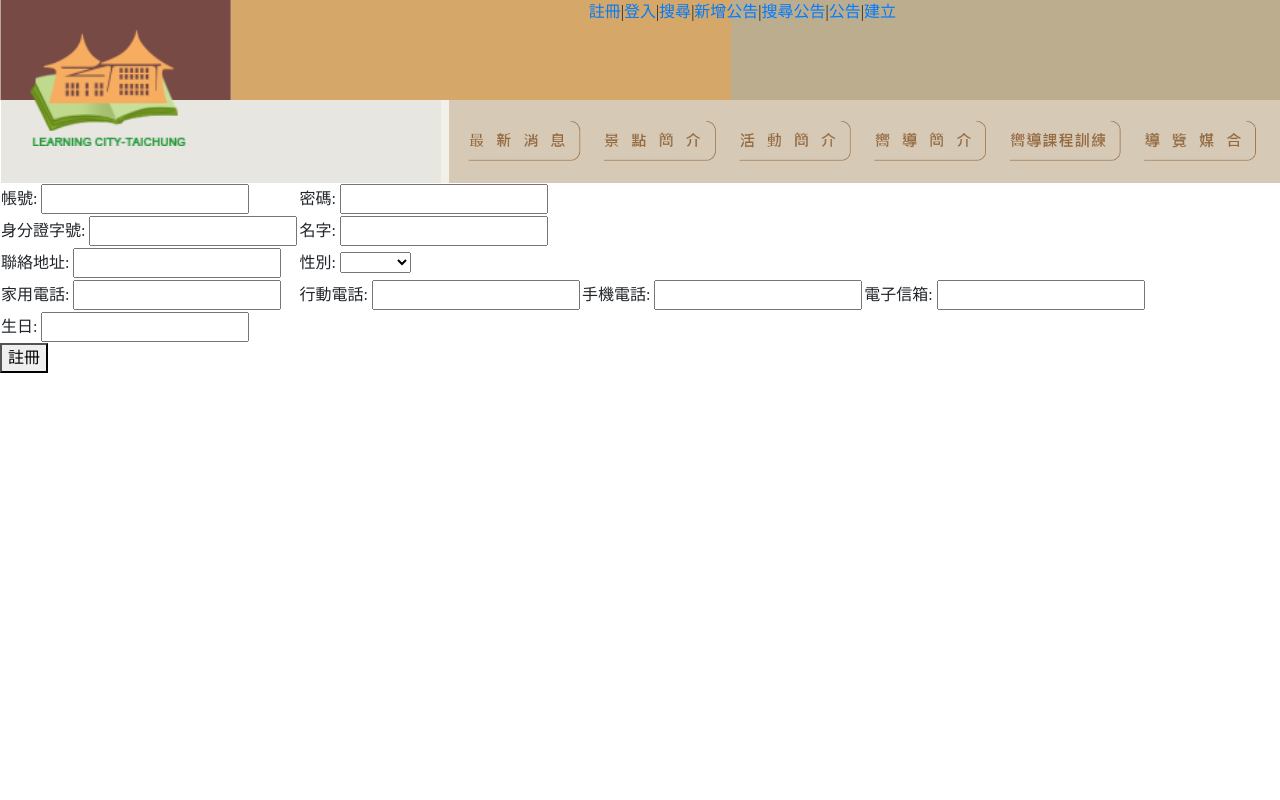
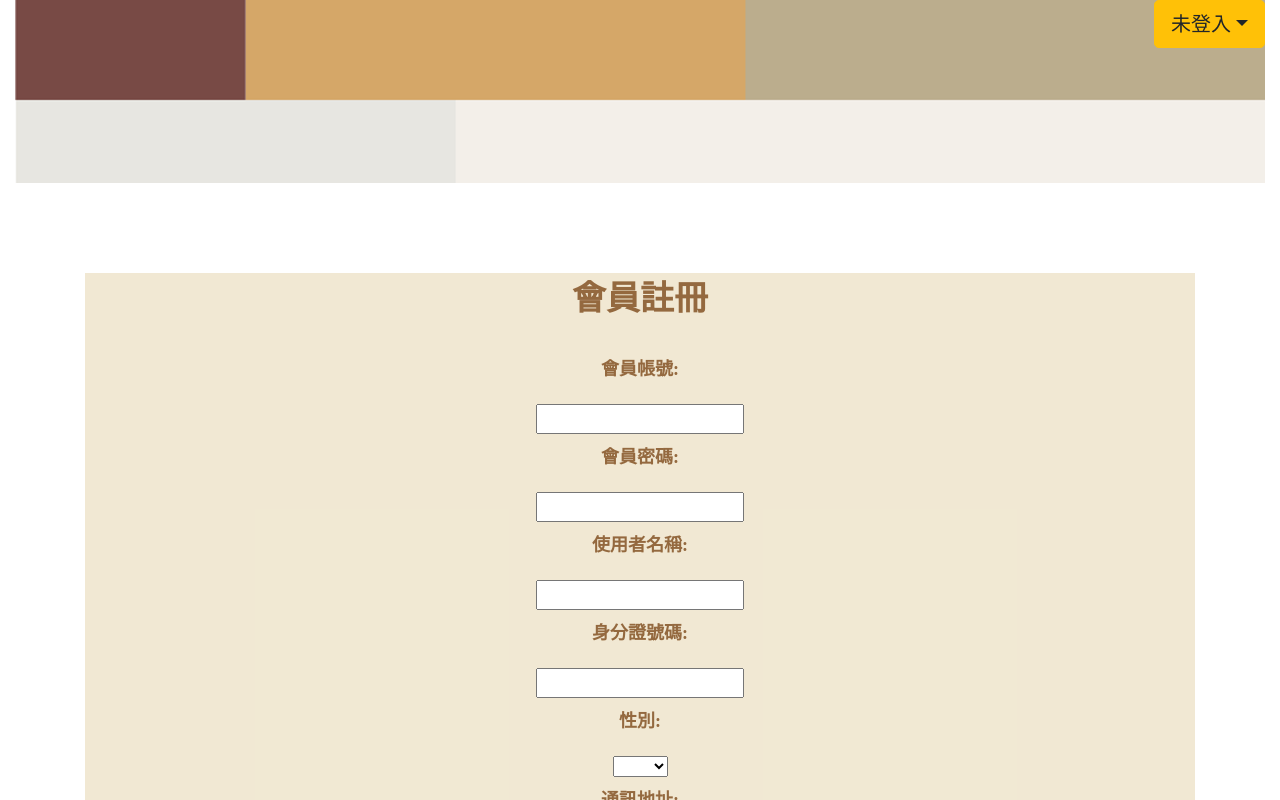
Before and after one commit to Gyzhung/OldCityFront, a Vue app: page /register in a window 1280 px wide. Shown: the top 800 px of the page. Built offline with nearby package versions, Linux system fonts and the light colour scheme; what mavon-editor, vue-quill-editor would draw is missing.

Commit message:
update by jbjouo

```diff
--- a/src/components/header.vue
+++ b/src/components/header.vue
@@ -1,77 +1,49 @@
 <style scoped>
-.right {
-  position: absolute;
-  right: 30%;
-  padding-top: 1%;
+.header {
+  background-image: url(../assets/headerBg.png);
+  background-color: #FFFFFF;
+  height: 273px;
+  width: 100%;
+  background-size: 100vw auto;
+  background-repeat: no-repeat;
 }
-.header {
-  background: url("../image/headerBg.png");
-  width: 100%;
-  height: 183px;
-}
-#logo {
-  margin-top: 30px;
-  margin-left: 30px;
-}
-.routelink {
-  position: absolute;
-  right: 0%;
-  top: 100px;
-  height: 83px;
-  border: 0px;
-  background-color: #d6cab7;
-}
-.btn {
-  height: 83px;
-  padding: 0px;
-  background: none;
-  border: 0px;
-  outline: none;
-}
-.btn:hover {
-  background-color: #94693f; /* Green */
-}
-.btn:before {
-  background-color: rgba(182, 102, 12, 0.87);
-}
-.el-dropdown {
-  position: absolute;
-  right: 0;
-
-}
-.el-dropdown-link {
-  cursor: pointer;
-  color: Black;
-  font-size:24pt;
-}
-.el-icon-arrow-down {
-  font-size: 20px;
+.route_link a:hover, a:visited, a:link, a:active{
+  text-decoration: none;
+  color: #000000;
 }
 </style>
 <template>
+  <div>
+    <div class="col-lg-12 col-xs-12">
       <div class="header">
-    <table class="right" border="0">
-      <tr>
-        <router-link to="/register" v-if="!islogin">註冊</router-link>
-        <span v-if="!islogin">|</span>
-        <router-link to="/login" v-if="!islogin">登入</router-link>
-        <span v-if="!islogin">|</span>
-        <router-link to="/searchCourse">搜尋</router-link>
-        <span>|</span>
-        <router-link to="/addAnnounce">新增公告</router-link>
-        <span>|</span>
-        <router-link to="/searchAnnounce">搜尋公告</router-link>
-        <span>|</span>
-        <router-link to="/announce">公告</router-link>
-        <span>|</span>
-        <router-link to="/createCourse">建立</router-link>
-      </tr>
-    </table>
-    <router-link to="/">
+        <div class="dropdown" align="right">
+          <button class="btn btn-warning dropdown-toggle btn-lg" type="button" id="dropdownMenu2" data-toggle="dropdown" aria-haspopup="true" aria-expanded="false">
+            <span v-if="islogin">{{user.name}} 您好!</span>
+            <span v-else>未登入</span>
+          </button>
+          <div class="dropdown-menu" v-if="islogin" aria-labelledby="dropdownMenu2">
+            <router-link to="/searchCourse" class="dropdown-item route_link">搜尋</router-link>
+            <router-link to="/addAnnounce" class="dropdown-item route_link">新增公告</router-link>
+            <router-link to="/searchAnnounce" class="dropdown-item route_link">搜尋公告</router-link>
+            <router-link to="/Announce" class="dropdown-item route_link">公告</router-link>
+            <router-link to="/createCourse" class="dropdown-item route_link">建立</router-link>
+            <router-link to="/addAnnounce" class="dropdown-item route_link">修改個人資訊</router-link>
+            <router-link to="/addAnnounce" class="dropdown-item route_link">會員專區</router-link>
+            <div @click="logout"  class="dropdown-item route_link" style="cursor: pointer;">登出</div>
+          </div>
+          <div class="dropdown-menu" v-else aria-labelledby="dropdownMenu2">
+            <router-link to="/login" class="dropdown-item route_link">登入</router-link>
+            <router-link to="/register" class="dropdown-item route_link">註冊</router-link>
+          </div>
+        </div>
+      </div>
+    </div>
+
+      <!-- <router-link to="/">
         <img id="logo" src="../image/LOGO.png" width="156px" height="116px">
-    </router-link>
+      </router-link> -->
 
-    <table class="routelink">
+      <!-- <table class="routelink">
         <tr>
           <router-link to="/news" tag="button" class="btn" id="btnnews">
             <img src="../image/最新消息.png" height="83px">
@@ -93,18 +65,7 @@
             <img src="../image/導覽媒合.png" height="83px">
           </button>
         </tr>
-    </table>
-    <el-dropdown v-if="islogin" :hide-on-click="false">
-      <span class="el-dropdown-link">
-        <!-- {{userName}} -->
-        <i class="el-icon-arrow-down el-icon--right"></i>
-      </span>
-      <el-dropdown-menu slot="dropdown">
-        <el-dropdown-item>個人資訊</el-dropdown-item>
-        <el-dropdown-item>活動管理</el-dropdown-item>
-        <el-dropdown-item ><router-link @click.native="logout" to="/" v-if="islogin">登出</router-link></el-dropdown-item>
-      </el-dropdown-menu>
-    </el-dropdown>
+      </table> -->
   </div>
 </template>
 <script>
--- a/src/components/home.vue
+++ b/src/components/home.vue
@@ -19,7 +19,7 @@
     <!-- <div class="contentroute">
 
     </div> -->
-    <!-- <v-footer></v-footer> -->
+    <Footer></Footer>
   </div>
 </template>
 
@@ -39,11 +39,12 @@ export default {
   mounted() {
     global_.login_token = global_.getCookie("login_token");
     const self = this;
-    if (global_.login_toke != null) {
+    if (global_.login_token != null) {
       axios.get(`http://163.17.145.142/api/getMyData`, {
         headers: { authorization: `Bearer ${global_.login_token}` }
       })
       .then(function(response) {
+
         if (response.status == 200) {
 
           self.user = response.data;
@@ -61,6 +62,7 @@ export default {
         console.log(error);
       });
     }
+
 
   },
   updated: function() {
--- a/src/components/login.vue
+++ b/src/components/login.vue
@@ -63,7 +63,7 @@
           </div>
         </div><!-- 8 -->
       </div>
-      <div style="clear:both;"></div><!--這是用來清除上方的浮動效果-->
+    <div style="clear:both;"></div><!--這是用來清除上方的浮動效果-->
   </div>
 </template>
 
--- a/src/components/register.vue
+++ b/src/components/register.vue
@@ -1,76 +1,111 @@
 
 <style scoped>
-textarea{
-  overflow-y: scroll;
-  width:600px ;
-}
+#profile{
+      float:right;
+      background-color: rgba(240, 231, 208, 0.938);
+      border:2px burlywood;
+
+
+
+
+    }
+    .profilebutton{
+      float:left;
+      background-color: rgb(255, 255, 255);
+
+      padding: bottom 85px;
+    }
+    label{
+      font-size: 34px;
+      color: #94693F;
+      font-weight:bold;
+      font-family: Microsoft JhengHei;
+
+    }
+    .profilebutton label{
+      padding-bottom:  55px;
+      margin-left: 50px;
+      margin-top: 50px;
+    }
+    .profilebutton img{
+      padding-bottom:  55px;
+    }
+    .search{
+      padding-right: 50px;
+      padding-top: 50px;
+      padding-bottom: 50px;
+    }
+    .newsText{
+      margin-top: 5px;
+      margin-left: 10px;
+      font-family: Microsoft JhengHei;
+      font-size: 15px;
+      border:3px burlywood;
+    }
+    p{
+      font-family: Microsoft JhengHei;
+      font-size: 18px;
+      color:#94693F;
+      font-weight:bold;
+
+
+    }
+
+    .profileDetail input{
+      margin-top: 5px;
+      margin-bottom: 10px;
+    }
+    .profileDetail select{
+      margin-top: 5px;
+      margin-bottom: 10px;
+    }
 </style>
 
 
 <template>
-  <table border="0" align="center">
-    <tr>
-      <td>
-        帳號:
-        <input type="text" :name="users.account" v-model="users.account" autocomplete="on">
-      </td>
-      <td>
-        密碼:
-        <input type="password" :password="users.password" v-model="users.password">
-      </td>
-    </tr>
-    <tr>
-      <td>
-        身分證字號:
-        <input type="text" :identity_num="users.identity_num" v-model="users.identity_num">
-      </td>
-      <td>
-        名字:
-        <input type="text" :name="users.name" v-model="users.name">
-      </td>
-    </tr>
-    <tr>
-      <td>
-        聯絡地址:
-        <input type="text" :address="users.address" v-model="users.address">
-      </td>
-      <td>
-        性別:
-        <select name="select_option" :gender="users.gender" v-model="users.gender">
-            <option :gender="users.gender" value="0">男</option>
-            <option :gender="users.gender" value="1">女</option>
-            <option :gender="users.gender" value="2">不顯示</option>
-          </select>
-      </td>
-    </tr>
-    <tr>
-      <td>
-        家用電話:
-        <input type="text" :tel="users.tel" v-model="users.tel">
-      </td>
-          <td>
-        行動電話:
-        <input type="text" :tel="users.cel" v-model="users.cel">
-      </td>
-      <td>
-        手機電話:
-        <input type="text" :tel="users.cel" v-model="users.cel">
-      </td>
-      <td>
-        電子信箱:
-        <input type="text" :email="users.email" v-model="users.email">
-      </td>
-    </tr>
-    <tr>
-      <td>
-        生日:
-        <input type="datetime" :birthday="users.birthday" v-model="users.birthday">
-      </td>
+  <div>
+    <div class="container">
+      <div id ="profile" class="col-lg-12 col-xs-12" align="center" >
+        <label >會員註冊</label>
+      <div class="profileDetail" >
+        <br>
+        <p>會員帳號:</p>
+        <input id="account" v-model="users.account"  type="text" >
+        <p>會員密碼:</p>
+        <input id="password" v-model="users.password" type="password">
+        <p>使用者名稱:</p>
+        <input id="name" v-model="users.name" type="text">
+        <p>身分證號碼:</p>
+        <input id="identity_num"  v-model="users.identity_num" type="text">
+        <p>性別:</p>
+        <select name="select_option" v-model="users.gender">
+          <option value="0">女</option>
+          <option value="1">男</option>
+          <option value="2">其他</option>
+        </select>
+        <p>通訊地址:</p>
+        <input id="address" v-model="users.address" type="text">
+        <p>家用電話:</p>
+        <input id="tel" v-model="users.tel" type="tel">
+        <p>行動電話:</p>
+        <input id="cel" v-model="users.cel" type="cel">
+        <p>Email:</p>
+        <input id="email" v-model="users.email" type="email">
+        <p>生日:</p>
+        <input id="birthday" v-model="users.birthday" type="date">
+        <br><br>
+        <button type="button" @click="register" class="btn btn-primary">確認註冊</button>
+
+        </div>
+      </div><!-- 8 -->
+    </div>
+    <div style="clear:both;"></div><!--這是用來清除上方的浮動效果-->
+
+
       <!-- <td>
         <p>簡單自介:</p>
         <textarea type="text" :status="users.selfIntroduction" v-model="users.selfIntroduction"></textarea>
       </td> -->
-    </tr>
     <!-- <tr>
       <td>
         <h2>有無以下志工經驗?</h2>
@@ -94,13 +129,12 @@ textarea{
         <br>
       </td>
     </tr> -->
-
-    <button @click="sendPost">註冊</button>
-  </table>
+  </div>
 </template>
 
 <script>
 import axios from "axios";
+import global_ from "@/components/Global/global";
 export default {
   name: "HelloWorld",
 
@@ -129,7 +163,8 @@ export default {
     };
   },
   methods: {
-    sendPost() {
+    register() {
+      const self = this;
       axios
         .post(`http://163.17.145.142/api/register`, {
           account: this.users.account,
@@ -147,10 +182,11 @@ export default {
         .then(function(response) {
           if ((status = 200)) {
             alert("成功註冊");
+            self.$router.push({ path: `/index` });
           }
         })
         .catch(function(error) {
-          console.log(error);
+          console.log(error.response);
         });
     }
   }
--- a/src/components/search.vue
+++ b/src/components/search.vue
@@ -29,10 +29,7 @@ td {
   <div>
     <table class="bar" border="0" align="center">
       <tr>
-
-          搜尋:
-          <input type="text" :keystr="keyword.keystr" v-model="keyword.keystr" autocomplete="on">
-
+        搜尋: <input type="text" v-model="keyword.keystr" autocomplete="on">
         <button @click="search">搜尋</button>
       </tr>
     </table>
@@ -40,20 +37,20 @@ td {
     <table class="search">
       <tr>
         <th>課程名稱</th>
-        <th>課程時長(小時)</th>
-        <th>課程人數上限(人)</th>
+        <!-- <th>課程時長(小時)</th>
+        <th>課程人數上限(人)</th> -->
         <th>課程簡介</th>
         <th>課程種類</th>
         <th>查看場次</th>
       </tr>
-      <tr  :key="item" v-for="item in getRes">
-        <td>{{ item.c_name }}</td>
-        <td>{{ item.duration}}</td>
-        <td>{{ item.maxNum}}</td>
-        <td>{{ item.introduce }}</td>
-        <td>{{ item.type }}</td>
+      <tr v-for="course in courses" :key="course.c_id">
+        <td>{{ course.c_name }}</td>
+        <!-- <td>{{ item.duration}}</td>
+        <td>{{ item.maxNum}}</td> -->
+        <td>{{ course.introduce }}</td>
+        <td>{{ course.type }}</td>
         <td>
-          <router-link :to="{name:'ShowSession',params:{c_id:item.c_id}}">查看場次</router-link>
+          <router-link :to="{name:'ShowSession',params:{c_id:course.c_id}}">查看場次</router-link>
         </td>
       </tr>
     </table>
@@ -64,12 +61,14 @@ td {
 import axios from "axios";
 import global_ from "@/components/Global/global";
 export default {
+  props:['user'],
   data() {
     return {
       keyword: {
         keystr: "",
         time: ""
       },
+      courses:[],
       getRes: [],
       userStatus: "",
       typename: "",
@@ -86,11 +85,11 @@ export default {
 
       .then(function(response) {
         if ((status = 200)) {
-          self.getRes = response.data;
+          console.log(response.data)
+          self.courses = response.data;
         }
       })
       .catch(function(error) {
-        console.log(error);
         alert(response);
       });
   },
@@ -104,11 +103,11 @@ export default {
         })
         .then(function(response) {
           if ((status = 200)) {
-            self.getRes = response.data;
+            self.courses = response.data;
           }
         })
         .catch(function(error) {
-          console.log(error);
+          alert(error.response.data[0]);
         });
     }
   }
--- a/src/main.js
+++ b/src/main.js
@@ -7,6 +7,7 @@ import axios from 'axios'
 import VueAxios from 'vue-axios'
 import global_ from './components/Global/global'
 import Header from '@/components/header'
+import Footer from '@/components/footer'
 import Index from '@/components/index'
 
 import $ from 'jquery'
@@ -24,6 +25,7 @@ Vue.prototype.$GLOBAL = global_;
 
 Vue.config.productionTip = false
 Vue.component('Header', Header)
+Vue.component('Footer', Footer)
 Vue.component('Index', Index)
     /* eslint-disable no-new */
 new Vue({
```
Also changed, not shown: src/components/Branch.vue (added, +48 -0 lines), src/components/footer.vue (+9 -29 lines), src/components/showSession.vue (+28 -32 lines), src/assets/footerBg.png (added), src/assets/headerBg.png (added). Lines whose indentation alone changed are shown as unchanged.
